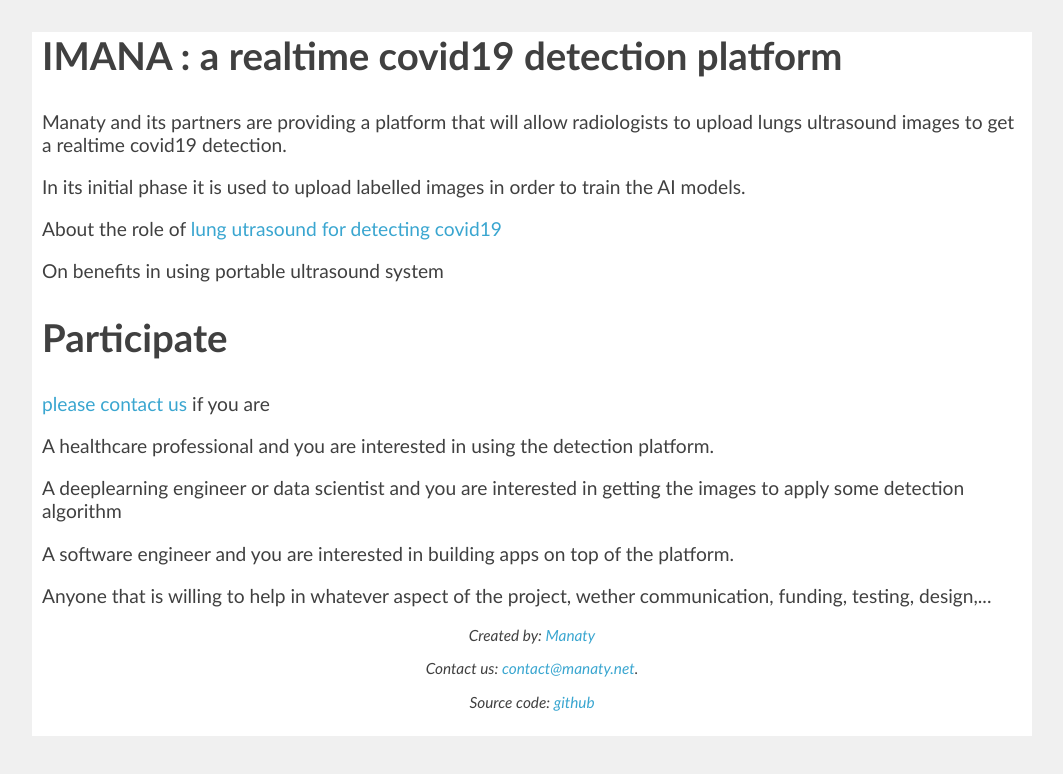
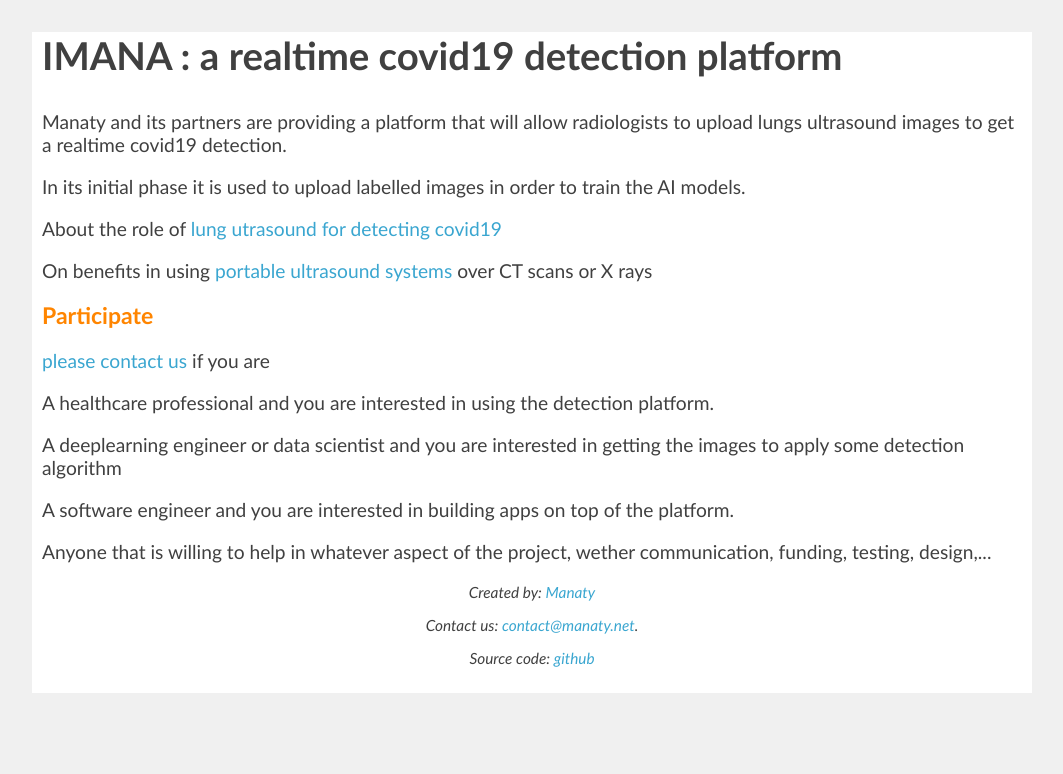
Before and after one commit to manaty/imana, a plain HTML site: page docs/index.html in a window 1280 px wide. Shown: the whole page, without its empty margins (108-1171 px from the left). Drawn offline with Linux system fonts and the light colour scheme.

Commit message:
Update index.html

```diff
--- a/docs/index.html
+++ b/docs/index.html
@@ -60,11 +60,11 @@
     <p>Manaty and its partners are providing a platform that will allow radiologists to upload lungs ultrasound images to get a realtime covid19 detection. </p>
     <p>In its initial phase it is used to upload labelled images in order to train the AI models.<p>
     <p>About the role of <a href="https://onlinelibrary.wiley.com/doi/epdf/10.1002/jum.15284">lung utrasound for detecting covid19</a></p>
-    <p>On benefits in using portable ultrasound system
+	  <p>On benefits in using <a href="https://www.itnonline.com/videos/video-imaging-covid-19-point-care-ultrasound-pocus">portable ultrasound systems</a> over CT scans or X rays</p>
   </section>
 
   <section>
-    <h1>Participate</h1>
+    <h2>Participate</h2>
     <a href="mailto:contact@manaty.net">please contact us</a> if you are
     <p>A healthcare professional and you are interested in using the detection platform.</p>
     <p>A deeplearning engineer or data scientist and you are interested in getting the images to apply some detection algorithm<p>
```
